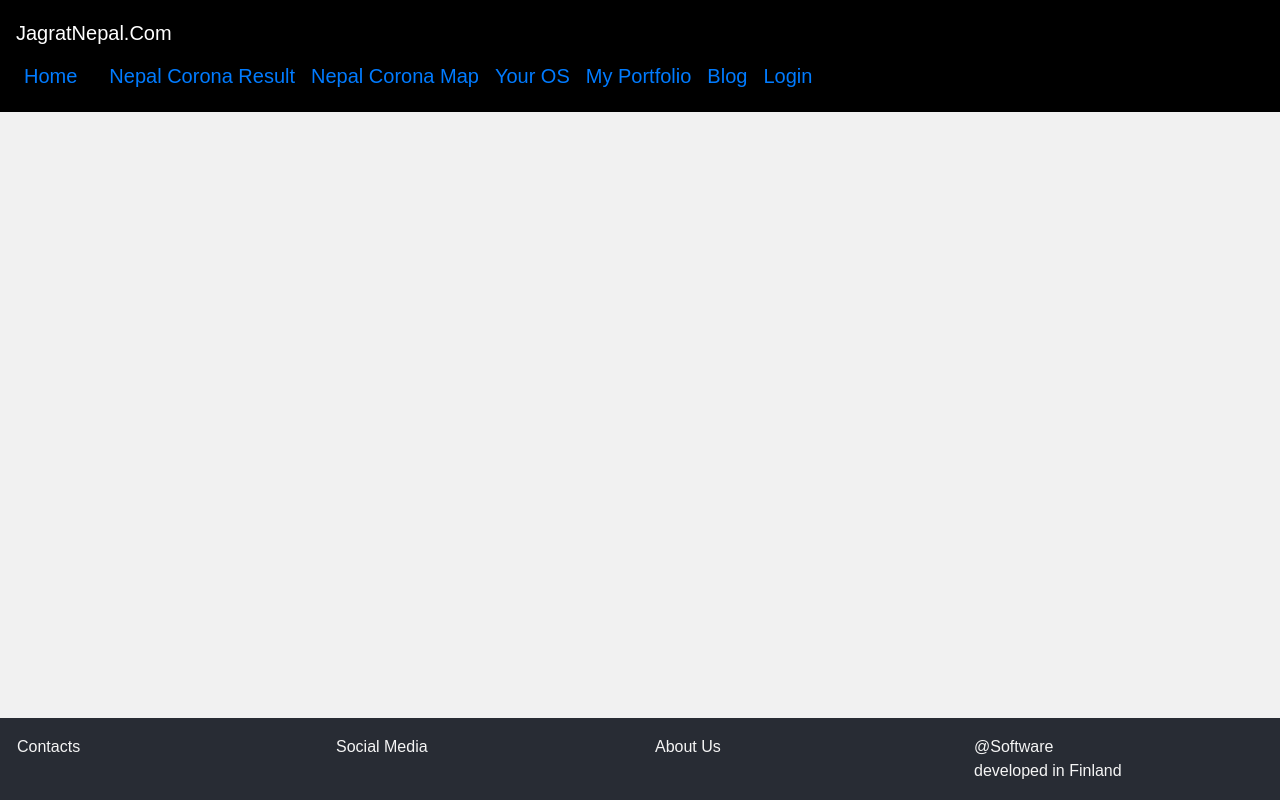
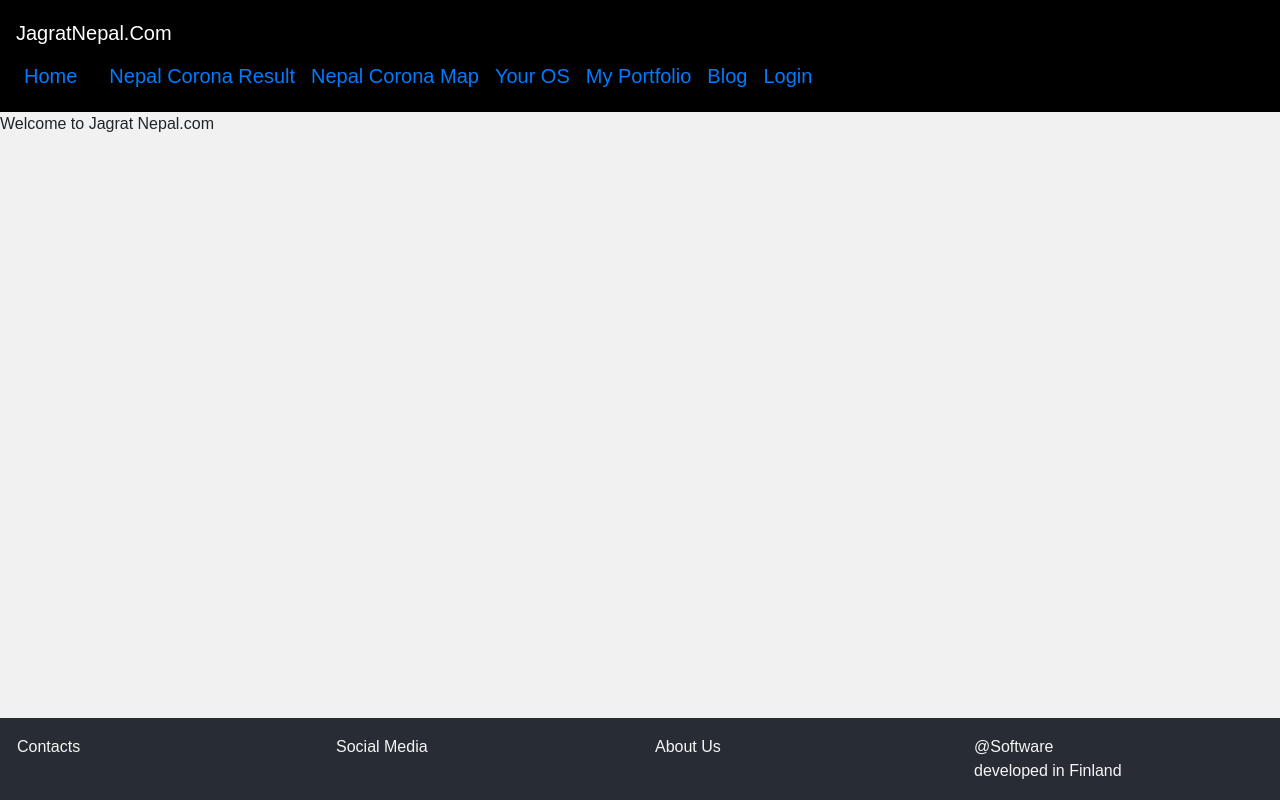
Before and after one commit to SannatKumar/transparency-nepal, a React (Create React App) app: page / in a window 1280 px wide. Built offline with nearby package versions, Linux system fonts and the light colour scheme.

Commit message:
Home component added to index

```diff
--- a/src/index.js
+++ b/src/index.js
@@ -1,14 +1,13 @@
 import React from 'react';
 import ReactDOM from 'react-dom';
 import './index.css';
-import Header from './components/Header.js';
-import Footer from './components/Footer.js';
+import Home from './Home.js';
+//import Footer from './components/Footer.js';
 
 
 ReactDOM.render(
   <React.StrictMode>
-    <Header />
-    <Footer />
+    <Home />
   </React.StrictMode>,
   document.getElementById('root')
 );
```
